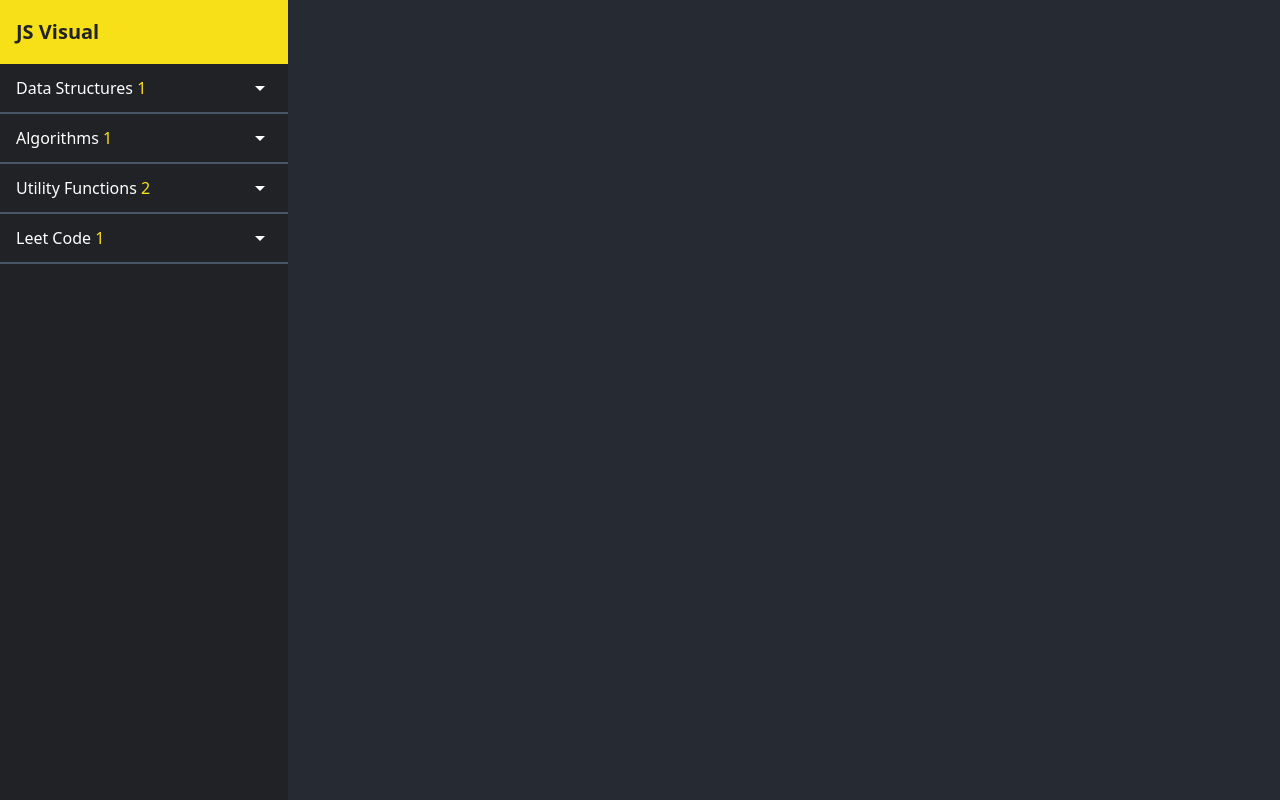
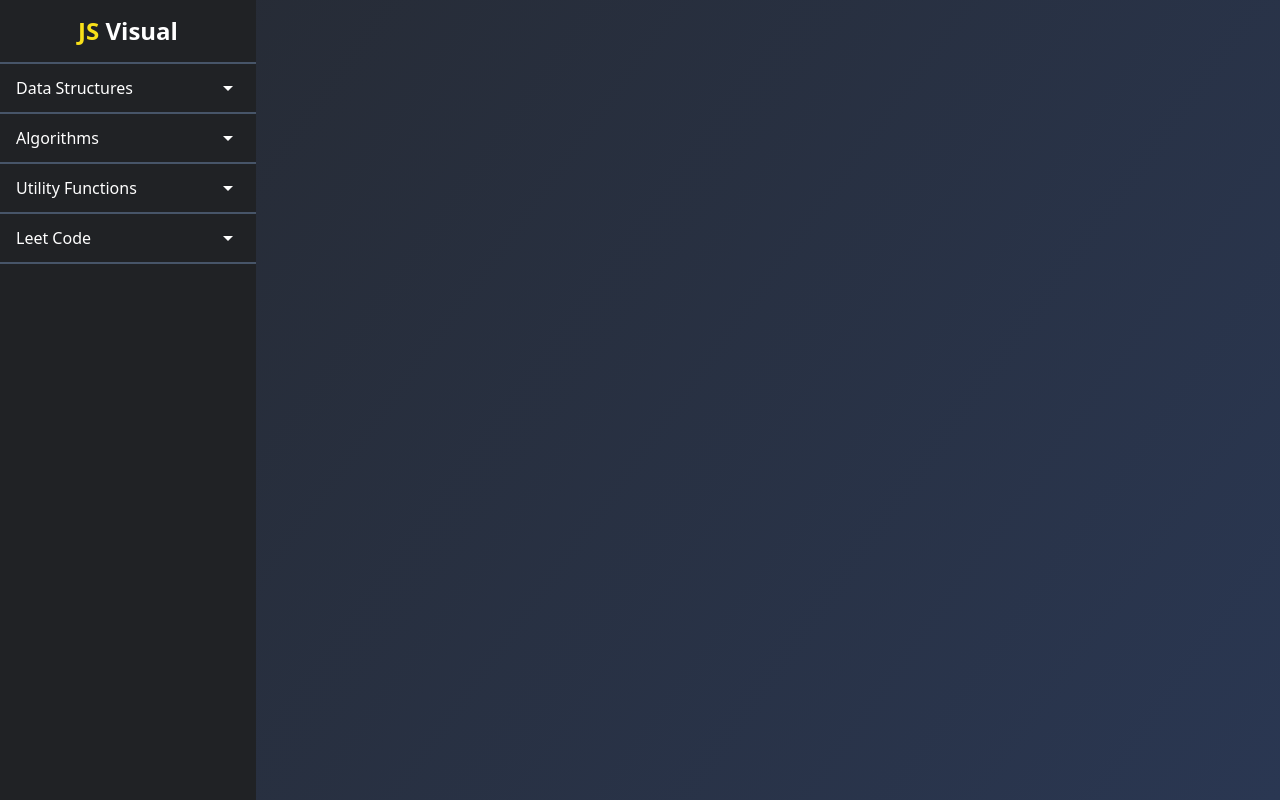
Before and after one commit to toekneeyou/doing-things-with-javascript, a React app: page /throttle in a window 1280 px wide. Built offline with nearby package versions, Linux system fonts and the light colour scheme.

Commit message:
finish HomeView

```diff
--- a/src/App.tsx
+++ b/src/App.tsx
@@ -1,17 +1,27 @@
 import { classnames } from "./util/classnames";
 import "./main.css";
 import Navigation from "./features/navigation/Navigation";
-import { Outlet } from "react-router-dom";
+import { Outlet, useLocation } from "react-router-dom";
+import { homeRoute } from "./services/routes";
+import HomeView from "./views/homeView/HomeView";
 
 export default function App() {
+  const location = useLocation();
+  const isHome = location.pathname === homeRoute.path;
+
   return (
     <div
       className={classnames(
-        "bg-app-slate-blue h-screen w-full overflow-hidden text-white flex"
+        "h-screen w-full overflow-hidden text-white flex"
       )}
+      style={{
+        background:
+          "linear-gradient(126deg, rgba(38,42,50,1) 0%, rgba(42,55,82,1) 100%)",
+      }}
     >
       <Navigation />
       <main className="flex-grow">
+        {isHome && <HomeView />}
         <Outlet />
       </main>
     </div>
--- /dev/null
+++ b/src/components/Button.tsx
@@ -0,0 +1,26 @@
+import { ReactNode } from "react";
+import { classnames } from "../util/classnames";
+
+interface ButtonProps
+  extends React.DetailedHTMLProps<
+    React.ButtonHTMLAttributes<HTMLButtonElement>,
+    HTMLButtonElement
+  > {
+  children: ReactNode;
+  className?: string;
+}
+
+export default function Button({
+  children,
+  className,
+  ...buttonAttributes
+}: ButtonProps) {
+  return (
+    <button
+      className={classnames("button", "centered w-max h-10 px-4 bg-app-yellow rounded-full whitespace-nowrap text-app-dark-blue font-semibold", className)}
+      {...buttonAttributes}
+    >
+      {children}
+    </button>
+  );
+}
--- a/src/components/inputGroup/InputGroup.tsx
+++ b/src/components/inputGroup/InputGroup.tsx
@@ -21,7 +21,7 @@ interface InputProps
   tooltipProps?: Omit<TooltipProps, "children">;
 }
 
-export default function Input({
+export default function InputGroup({
   tooltipProps,
   label,
   showLabel,
@@ -117,8 +117,8 @@ export default function Input({
         id={inputAttributes.id ?? id}
         className={classnames(
           "input",
-          "w-full border-app-yellow border-2 rounded-3xl bg-app-slate-blue text-white px-4 h-10",
-          "focus:outline-none",
+          "w-full border-slate-600 border-2 rounded-3xl bg-app-slate-blue text-white px-4 h-10",
+          "focus:outline-none focus:border-app-yellow",
           "disabled:opacity-50",
           inputClassName
         )}
--- a/src/features/navigation/Navigation.tsx
+++ b/src/features/navigation/Navigation.tsx
@@ -5,15 +5,15 @@ import Accordion from "../../components/accordion/Accordion";
 
 export default function Navigation() {
   return (
-    <nav className={classnames("navigation", "min-w-72 bg-app-dark-blue")}>
+    <nav className={classnames("navigation", "min-w-64 bg-app-dark-blue")}>
       <h1
         className={classnames(
           "navigation__header",
-          "flex items-center h-16 px-4 text-xl font-bold text-app-dark-blue bg-app-yellow"
+          "centered h-16 px-4 text-2xl font-bold bg-app-dark-blue border-b-2 border-b-slate-600"
         )}
       >
         <Link to="/">
-          <span className="">JS</span> Visual
+          <span className="text-app-yellow">JS</span> Visual
         </Link>
       </h1>
       <ul className={classnames("navigation__list", "h-full overflow-y-auto")}>
@@ -26,16 +26,7 @@ export default function Navigation() {
               )}
               key={route.category}
             >
-              <Accordion
-                title={
-                  <h2>
-                    {route.category}{" "}
-                    <span className="text-app-yellow">
-                      {route.children.length}
-                    </span>
-                  </h2>
-                }
-              >
+              <Accordion title={<h2>{route.category}</h2>}>
                 {route.children !== undefined && (
                   <ul className="navigation__list__category__links">
                     {route.children.map((child) => {
--- /dev/null
+++ b/src/views/homeView/HomeView.tsx
@@ -0,0 +1,33 @@
+import { Link, useNavigate } from "react-router-dom";
+import Button from "../../components/Button";
+import InputGroup from "../../components/inputGroup/InputGroup";
+import { navRoutes, reactRouterRoutes } from "../../services/routes";
+import { useMemo, useState } from "react";
+
+export default function HomeView() {
+  const navigate = useNavigate();
+
+  const randomize = () => {
+    const randomPath = reactRouterRoutes[
+      Math.floor(Math.random() * reactRouterRoutes.length)
+    ].path as string;
+    navigate(randomPath);
+  };
+
+  return (
+    <div className="h-full w-full centered">
+      <div className="centered flex-col">
+        <h1 className="text-9xl mb-8 font-bold">
+          <strong className="text-app-yellow">JS</strong> Visual
+        </h1>
+        <div className="w-full flex items-center gap-x-4">
+          <InputGroup
+            inputGroupClassName="w-full"
+            placeholder="What are you looking for?"
+          />
+          <Button onClick={randomize}>Randomize</Button>
+        </div>
+      </div>
+    </div>
+  );
+}
```
